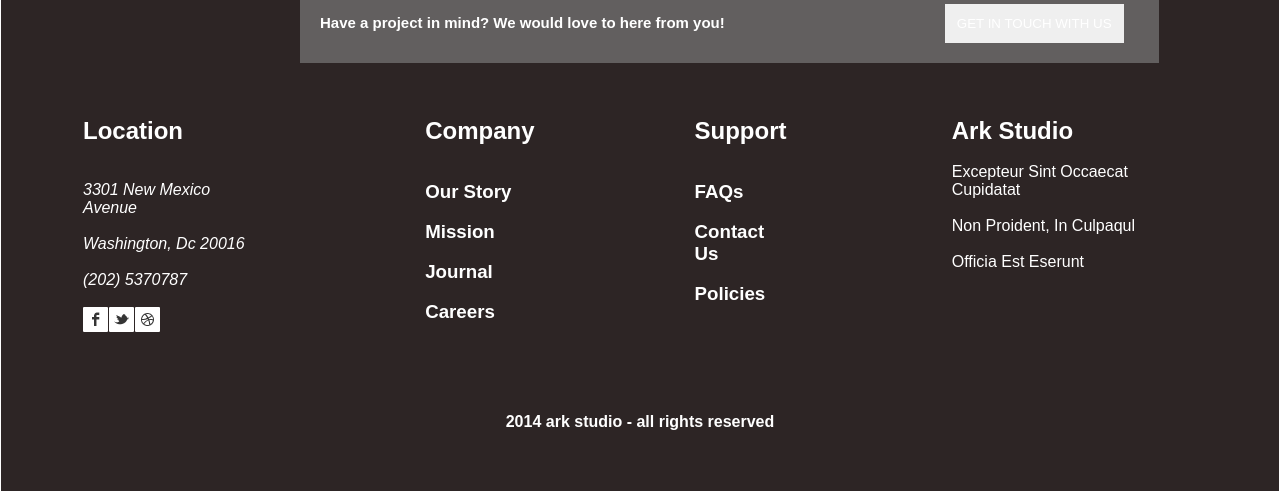
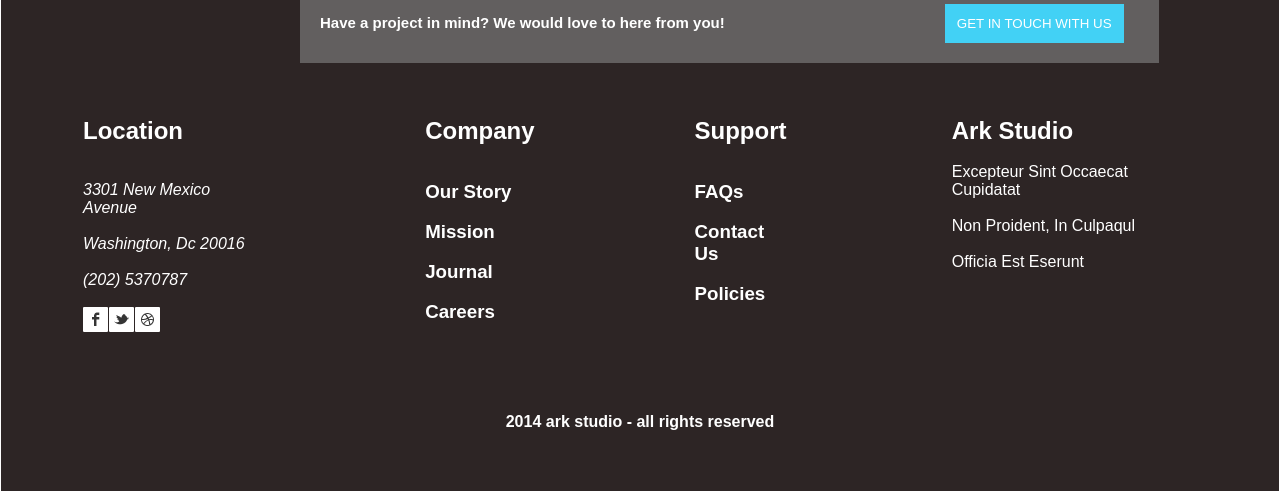
Before and after one commit to abushahid81/Ark-studio-collab, a plain HTML site: page index.html in a window 1280 px wide. Shown: the part 3386-3878 px from the top of the page. Drawn offline with Linux system fonts and the light colour scheme.

Commit message:
cange media

```diff
--- a/style.css
+++ b/style.css
@@ -45,6 +45,7 @@ body {
 .button1 {
   margin-left: 220px;
   color: white;
+  background-color: rgb(66, 209, 245);
   padding: 12px;
   border: none;
   margin-top: 20px;
```
